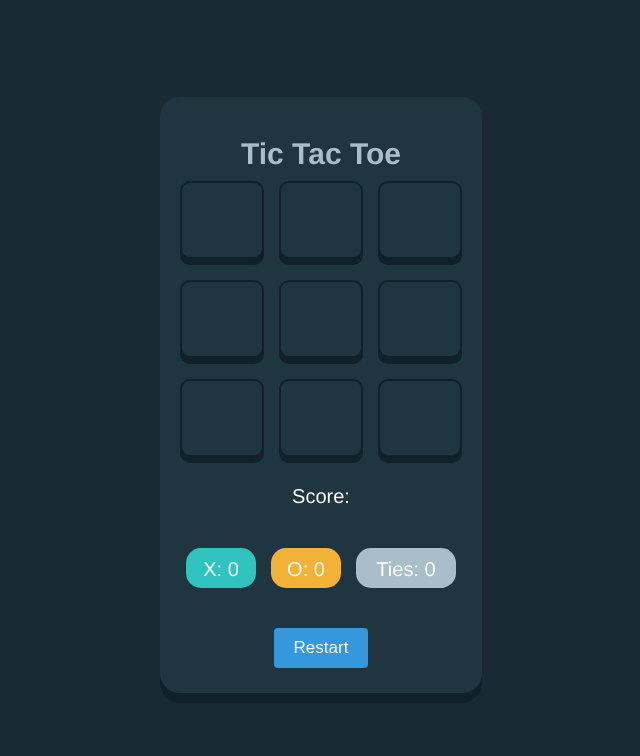
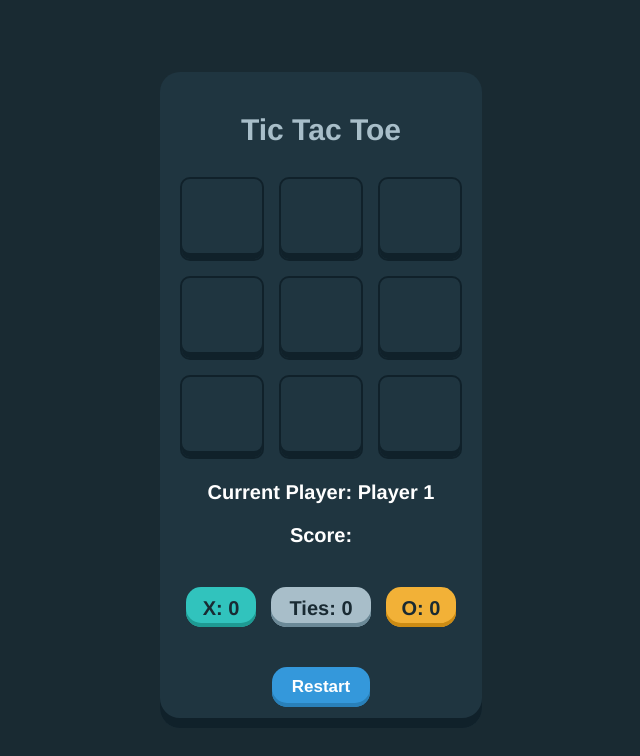
Before and after one commit to ed55567/tic_tac_toe, a React (Create React App) app: page / in a window 1280 px wide. Both pictures are taken after a click on the button "NEW GAME (VS CPU)". Shown: the top 756 px of the page, without its empty margins (319-959 px from the left). Built offline with nearby package versions, Linux system fonts and the light colour scheme.

Commit message:
readded current player and change info screen

```diff
--- a/src/App.css
+++ b/src/App.css
@@ -20,7 +20,7 @@ body {
 h1 {
   color: #a8bec9;
   font-size: 30px;
-  margin-bottom: 10px;
+  margin-bottom: 30px;
 }
 
 h2 {
@@ -112,7 +112,10 @@ h3 {
 }
 
 #x {
+  font-weight: 700;
+  color: #192a32;
   background-color: #31c3bd;
+  box-shadow: inset 0px -4px 0px #1e9a93;
   border-radius: 15px;
   height: 20px;
   width: 50px;
@@ -121,7 +124,10 @@ h3 {
 }
 
 #o {
+  font-weight: 700;
+  color: #192a32;
   background-color: #f2b137;
+  box-shadow: inset 0px -4px 0px #cc8b13;
   border-radius: 15px;
   height: 20px;
   width: 50px;
@@ -130,7 +136,10 @@ h3 {
 }
 
 #ties {
+  font-weight: 700;
+  color: #192a32;
   background-color: #a8bec9;
+  box-shadow: inset 0px -4px 0px #6b8997;
   border-radius: 15px;
   height: 20px;
   width: 80px;
@@ -146,6 +155,7 @@ h3 {
 }
 
 .game-status {
+  font-weight: 700;
   font-size: 20px;
   display: flex;
   justify-content: center;
@@ -180,25 +190,26 @@ h3 {
   background-color: #3498db;
   color: white;
   border: none;
-  border-radius: 4px;
+  border-radius: 15px;
   cursor: pointer;
   width: auto;
 }
 
 .restart{
   padding: 10px 20px;
-  margin-bottom: 15px;
+  margin-bottom: 1px;
 }
 
 
 button {
+  font-weight: 700;
   background-color: #3498db;
+  box-shadow: inset 0px -4px 0px #2980b9;
   border-radius: 15px;
   padding: 10px 20px;
   font-size: 17px;
   color: white;
   border: none;
-  border-radius: 4px;
   cursor: pointer;
   width: auto;
 }
--- a/src/App.js
+++ b/src/App.js
@@ -200,10 +200,10 @@ const App = () => {
   const renderStartMenu = () => {
     return (
       <div className="start-menu">
-        <h2>Select Game Mode:</h2>
         <h3>REMEMBER: X GOES FIRST <br>
         </br>X IS ALWAYS PLAYER 1<br>
         </br>O IS ALWAYS PLAYER 2 / CPU</h3>
+        <h2>Select Game Mode:</h2>
         <button className="cpu-menu" onClick={() => handleModeSelect('cpu')}>NEW GAME (VS CPU)</button>
         <button className="player-menu" onClick={() => handleModeSelect('player')}>NEW GAME (VS PLAYER)</button>
       </div>
@@ -216,11 +216,7 @@ const App = () => {
     if (state.gameOver) {
       if (state.winner) {
         return (
-          <div className='info'>
-            <p>Score:</p>
-            <p>X: {state.scores.X}</p>
-            <p>O: {state.scores.O}</p>
-            <p>Ties: {state.scores.ties}</p>
+          <div>
             <div className="modal">
             </div>
           </div>
@@ -239,11 +235,13 @@ const App = () => {
     } else {
       return (
         <div>
+          <p>Current Player: {state.currentPlayer === 'X' ? 'Player 1' : 'Player 2'}</p>
           <p>Score:</p>
           <div className="info">
             <p id="x">X: {state.scores.X}</p>
+            <p id="ties">Ties: {state.scores.ties}</p>
             <p id="o">O: {state.scores.O}</p>
-            <p id="ties">Ties: {state.scores.ties}</p>
+
           </div>
         </div>
       );
@@ -260,7 +258,6 @@ const App = () => {
       </div>
     );
   }
-
 
 
   return (
```
